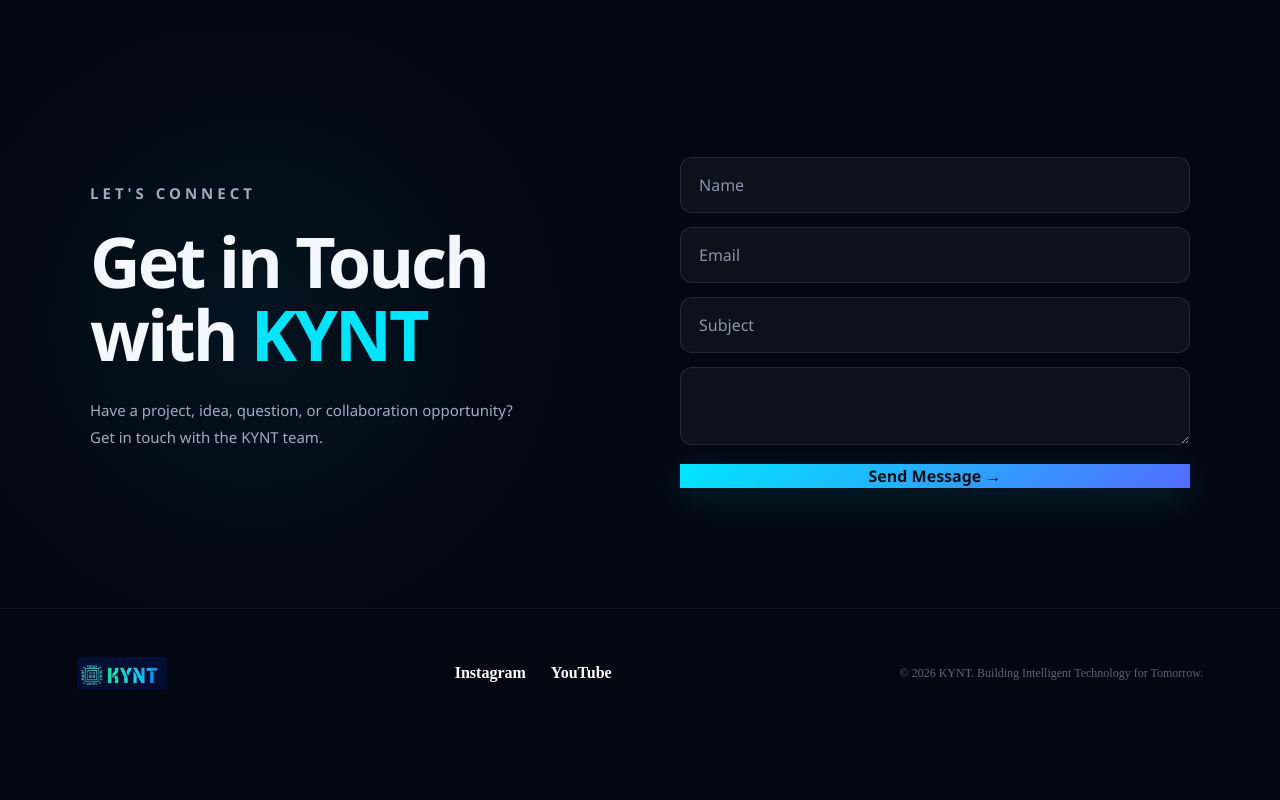
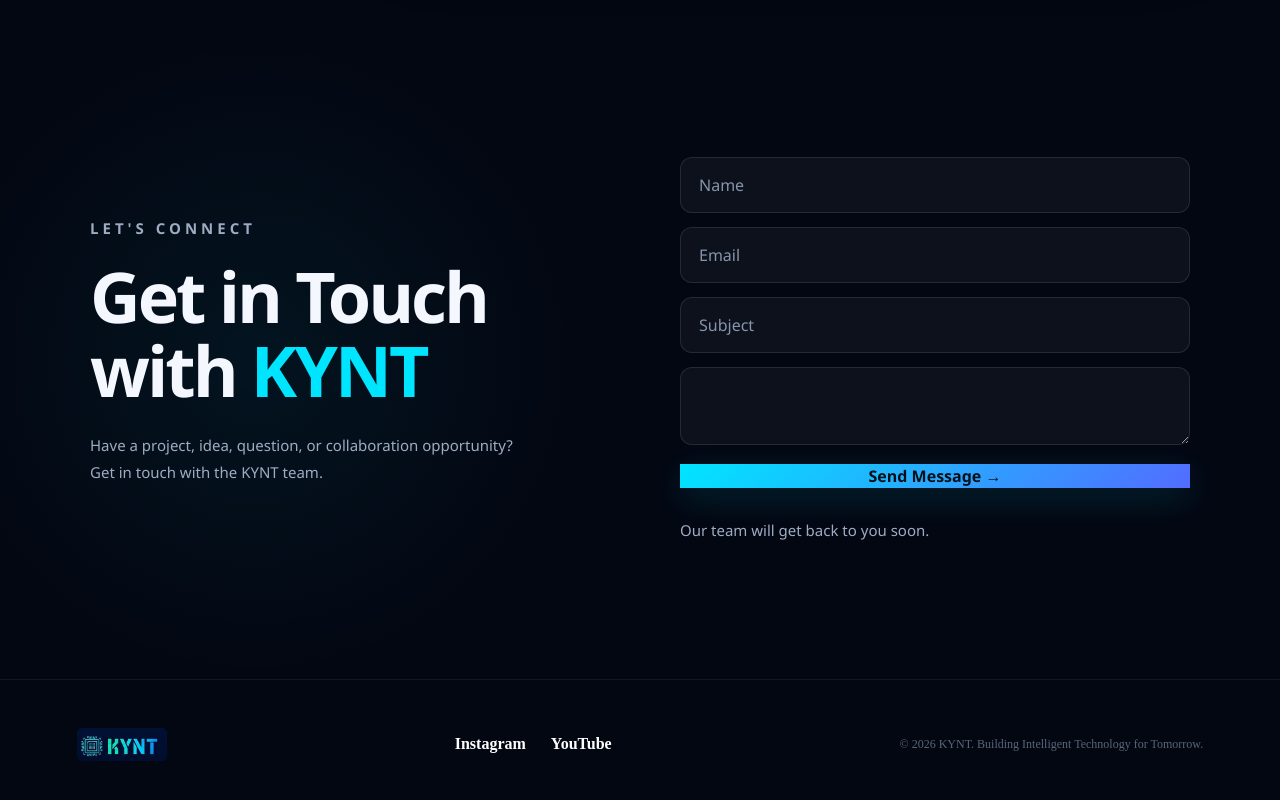
Before and after one commit to KYNT-CORE-CLOUD/kyntcorewebsite, an Angular app: page / in a window 1280 px wide. Shown: the part 4589-5389 px from the top of the page. Before the commit the page ends 5326 px from the top, so only its background shows below. Built offline with nearby package versions, Linux system fonts and the light colour scheme.

Commit message:
Add message notice under Send Message button

```diff
--- a/src/app/app.html
+++ b/src/app/app.html
@@ -866,6 +866,10 @@
           Send Message →
         </button>
 
+        <p class="message-notice">
+          Our team will get back to you soon.
+        </p>
+
       </form>
 
     </div>
```
